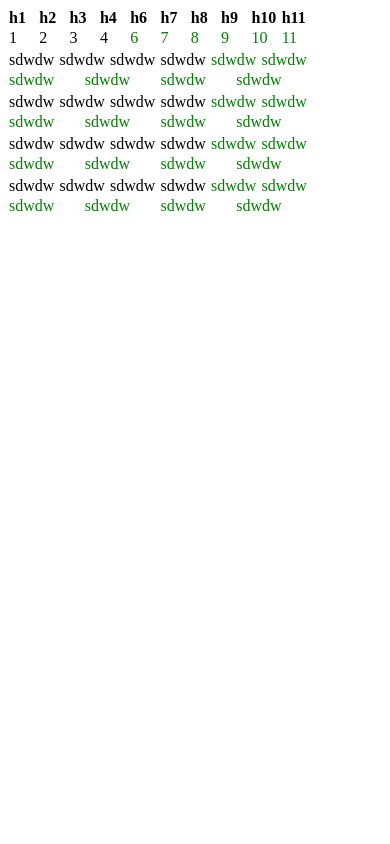
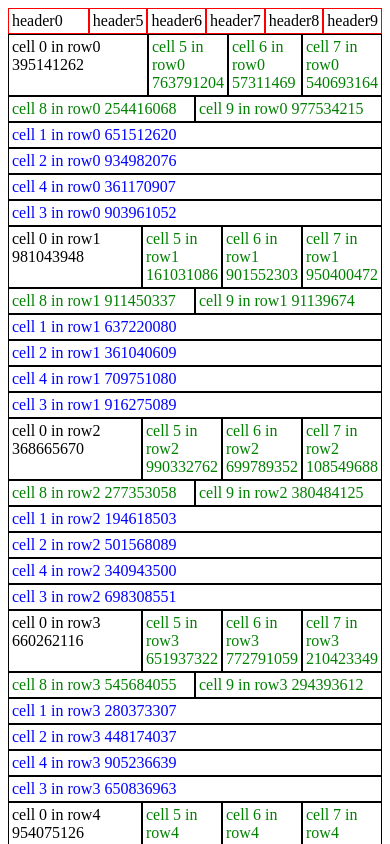
Before and after one commit to gaotter/js-responsive-table, an Angular app: page / in a window 390 px wide. Shown: the top 844 px of the page. Built offline with nearby package versions, Linux system fonts and the light colour scheme.

Commit message:
added dev based responsive component, set upp scss to get working example

```diff
--- a/src/app/app.component.html
+++ b/src/app/app.component.html
@@ -1,4 +1,4 @@
-<mgmo-responsive-table>
+<!-- <mgmo-responsive-table>
 	<thead>
 		<tr>
 			<th *ngFor="let h of testdata.testheaders">{{h}}</th>
@@ -10,12 +10,14 @@
 				<div class="div-header"  >{{testdata.testheaders[i]}}</div>
 				<div class="content"  >{{d.value}}</div>
 			</td>
-		</tr>
+		</tr> -->
 		<!-- <tr *ngFor="let r of testdata.rows" >
 			<td *ngFor="let d of r.testd; let i = index" >
 				<div class="div-header"  >{{testdata.testheaders[i]}}</div>
 				<div class="content"  >{{d.value}}</div>
 			</td>
 		</tr> -->
-	</tbody>
-</mgmo-responsive-table>
+	<!-- </tbody>
+</mgmo-responsive-table> -->
+
+<app-responsive-table-div></app-responsive-table-div>
--- a/src/app/app.module.ts
+++ b/src/app/app.module.ts
@@ -5,10 +5,11 @@ import { FormsModule } from '@angular/forms';
 import { AppComponent } from './app.component';
 
 import { ResponsiveTableModule } from './responsive-table/modules/responsive-table.module';
+import { ResponsiveTableDivComponent } from './responsive-table-div/responsive-table-div.component';
 
 @NgModule({
   imports: [BrowserModule, FormsModule, ResponsiveTableModule],
-  declarations: [AppComponent],
+  declarations: [AppComponent, ResponsiveTableDivComponent],
   bootstrap: [AppComponent]
 })
 export class AppModule { }
--- /dev/null
+++ b/src/app/responsive-table-div/responsive-table-div.component.html
@@ -0,0 +1,12 @@
+<div class="table">
+  <div class=header-rows>
+    <div *ngFor="let header of model.headers" class="header">
+      {{header}}
+    </div>
+  </div>
+  <div *ngFor="let cells of model.rows" class="rows">
+    <div *ngFor="let cell of cells" class="cell">
+      {{cell}}
+    </div>
+  </div>
+</div>
--- /dev/null
+++ b/src/app/responsive-table-div/responsive-table-div.component.scss
@@ -0,0 +1,121 @@
+.table {
+    width: 100%;
+    display: flex;
+    flex-direction: column;
+
+
+    $columnwidth: 100px;
+
+    .header {
+        border: red solid 1px;
+        padding: 3px;
+        //  width: $columnwidth;
+        //flex:1;
+    }
+
+    .header-rows,
+    .rows {
+        display: flex;
+        flex-direction: row;
+        width: 100%;
+    }
+
+    .cell {
+        border: black solid 1px;
+        padding: 3px;
+        // width: $columnwidth;
+       // flex:1;
+    }
+}
+
+@mixin initalValues($widths) {
+    $count-w: 0;
+
+    @each $width in $widths {
+        $count-w: $count-w + 1;
+
+        .cell:nth-child(#{$count-w}) {
+            flex: #{$width};
+        }
+
+        .header:nth-child(#{$count-w}) {
+            flex: #{$width};
+        }
+    }
+
+    $count-w: $count-w+1;
+
+    .cell:nth-child(1n+#{$count-w}) {
+        flex: 1;
+    }
+
+    .header:nth-child(1n+#{$count-w}) {
+        flex: 1;
+    }
+}
+
+@mixin responsive-limit($max-width,  $pattern) {
+
+
+
+
+    @media (max-width: $max-width) {
+        $count: 0;
+
+        .header-rows,
+        .rows {
+            flex-wrap: wrap;
+        }
+
+        @each $var in $pattern {
+            $count: ($count + 1);
+
+            @if($var > 0) {
+                .cell:nth-child(#{$count}) {
+                    order: $var;
+                    color: blue;
+                }
+
+                .cell:nth-child(#{$count}) {
+                    display: block;
+                    width: 100%;
+                    flex: auto;
+                }
+
+                .cell:nth-child(#{$count}) {
+                    overflow: hidden;
+                    //max-height: 0;
+                }
+
+                tr.show .cell {
+                    overflow: show;
+                    background-color: red;
+                    max-height: 500px;
+                }
+
+
+                .cell:nth-child(#{$count}) .div-header {
+                    display: initial;
+                }
+
+                .header:nth-child(#{$count}) {
+                    display: none;
+                }
+            }
+        }
+
+        $count:$count+1;
+
+        .cell:nth-child(1n+#{$count}) {
+            order: 0;
+            color: green;
+        }
+
+    }
+}
+
+@include initalValues((2, 1, 1, 1, 2, 1, 1, 1, 1, 1));
+
+@include responsive-limit(1120px,  (0, 1, 0, 0, 1 ));
+
+@include responsive-limit(800px, (0, 1, 1, 2, 1 ));
--- /dev/null
+++ b/src/app/responsive-table-div/responsive-table-div.component.ts
@@ -0,0 +1,42 @@
+import { Component, OnInit } from '@angular/core';
+
+@Component({
+  selector: 'app-responsive-table-div',
+  templateUrl: './responsive-table-div.component.html',
+  styleUrls: ['./responsive-table-div.component.scss']
+})
+export class ResponsiveTableDivComponent implements OnInit {
+
+  constructor() { }
+
+  ngOnInit() {
+    const numOfColumns = 10;
+    const numberOfRows = 10;
+
+
+    for (let i = 0; i < numOfColumns; i++) {
+      const headers = `header${i}`;
+      this.model.headers.push(headers);
+
+      for (let j = 0; j < numberOfRows; j++) {
+        const row = `row${j}`;
+        const cells = [];
+        for (let f = 0; f < numOfColumns; f++) {
+          const cell = `cell ${f} in  ${row} ${Math.floor((Math.random() * 1000000000) + 1)}`;
+          cells.push(cell);
+        }
+        this.model.rows.push(cells);
+
+      }
+    }
+  }
+
+  model: {
+    headers: string[];
+    rows: any[][];
+  } = {
+      headers: [],
+      rows: []
+    }
+
+}
```
Also changed, not shown: 1 other file (tests, documents, lock files or other folders).
